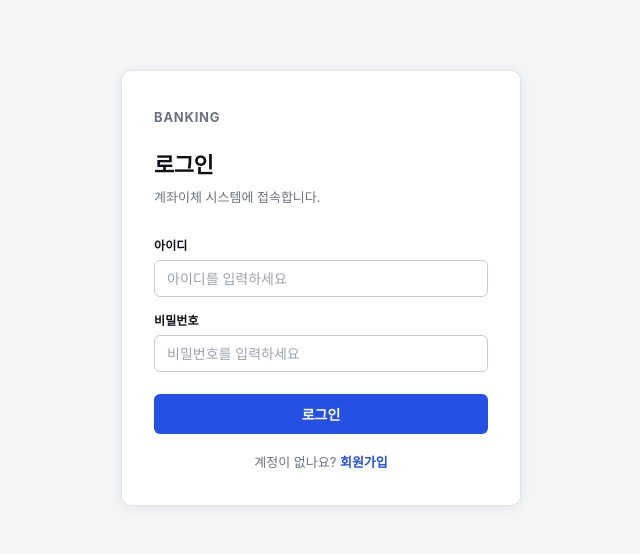
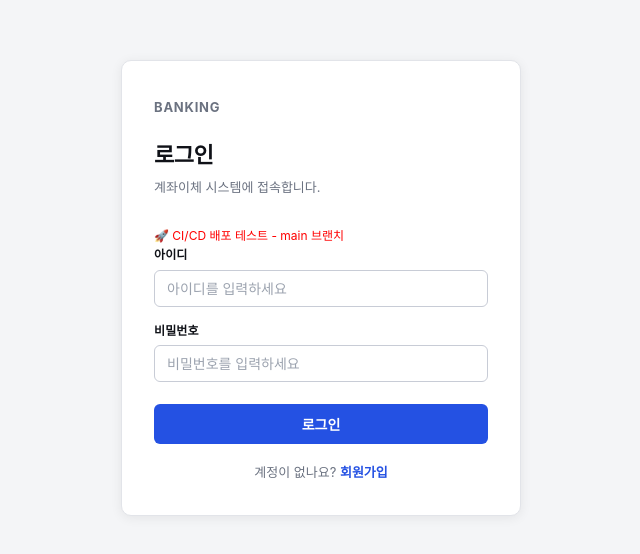
Before and after one commit to iChaeYeong/cloud_engineering_6team_firstProject, a Next.js app in the folder app/frontend/: page /login in a window 1280 px wide. Shown: the part 112-666 px from the top of the page, without its empty margins (319-959 px from the left). Built offline with nearby package versions, Linux system fonts and the light colour scheme.

Commit message:
fix: CI/CD 수정

```diff
--- a/app/frontend/app/login/page.tsx
+++ b/app/frontend/app/login/page.tsx
@@ -33,6 +33,7 @@ export default function LoginPage() {
         <p className="authLogo">Banking</p>
         <h1 className="authTitle">로그인</h1>
         <p className="authDesc">계좌이체 시스템에 접속합니다.</p>
+        <p style={{ color: "red", fontSize: "12px" }}>🚀 CI/CD 배포 테스트 - main 브랜치</p>
 
         <div className="field">
           <label className="fieldLabel">아이디</label>
```
